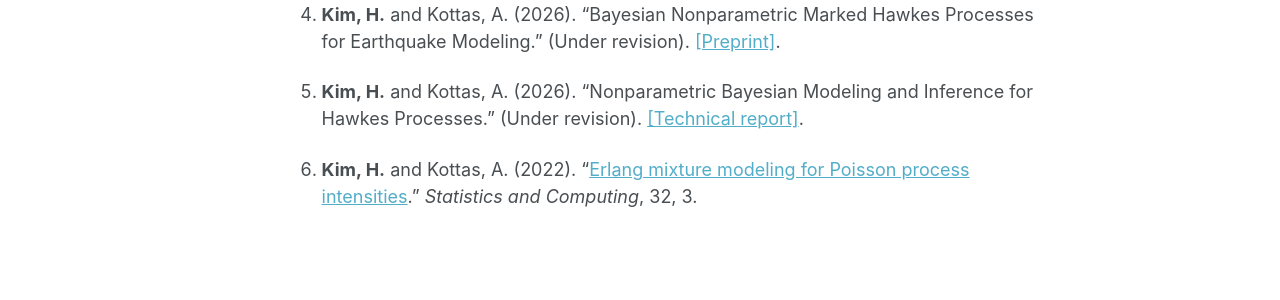
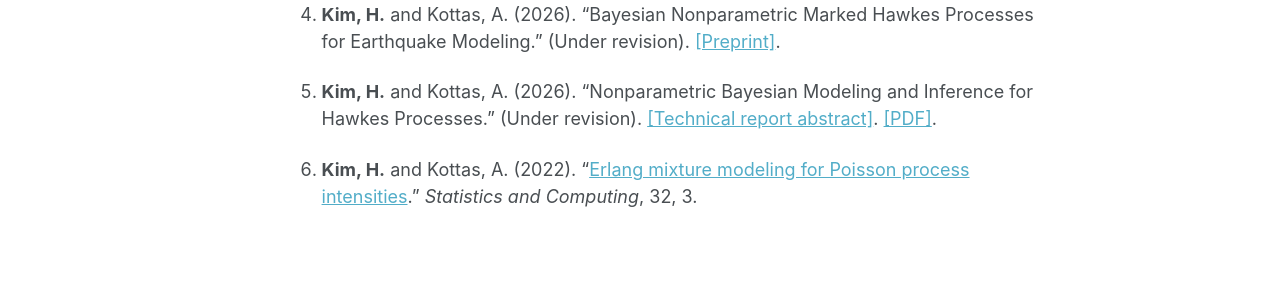
Before and after one commit to HyotaeKim/hyotaekim.github.io, a Jekyll site: the page built from _pages/about.md, in a window 1280 px wide and 1330 px high. Shown: the part 905-1205 px from the top of the window. Built offline with Jekyll 4.4.1, drawn with Linux system fonts in a browser that asks for light colours; a style sheet for code colours, icons or effects is not loaded.

Commit message:
Update about.md

```diff
--- a/_pages/about.md
+++ b/_pages/about.md
@@ -22,6 +22,6 @@ I develop Bayesian and nonparametric methods that adapt to the structure of scie
 
 4. **Kim, H.** and Kottas, A. (2026). "Bayesian Nonparametric Marked Hawkes Processes for Earthquake Modeling." (Under revision). [[Preprint]](https://arxiv.org/abs/2511.22538).
 
-5. **Kim, H.** and Kottas, A. (2026). "Nonparametric Bayesian Modeling and Inference for Hawkes Processes." (Under revision). [[Technical report]](https://tr.soe.ucsc.edu/research/technical-reports/UCSC-SOE-20-08).
+5. **Kim, H.** and Kottas, A. (2026). "Nonparametric Bayesian Modeling and Inference for Hawkes Processes." (Under revision). [[Technical report abstract]](https://tr.soe.ucsc.edu/research/technical-reports/UCSC-SOE-20-08). [[PDF]](/files/HPs.pdf).
 
 6. **Kim, H.** and Kottas, A. (2022). "[Erlang mixture modeling for Poisson process intensities](https://doi.org/10.1007/s11222-021-10064-0)." *Statistics and Computing*, 32, 3.
```
